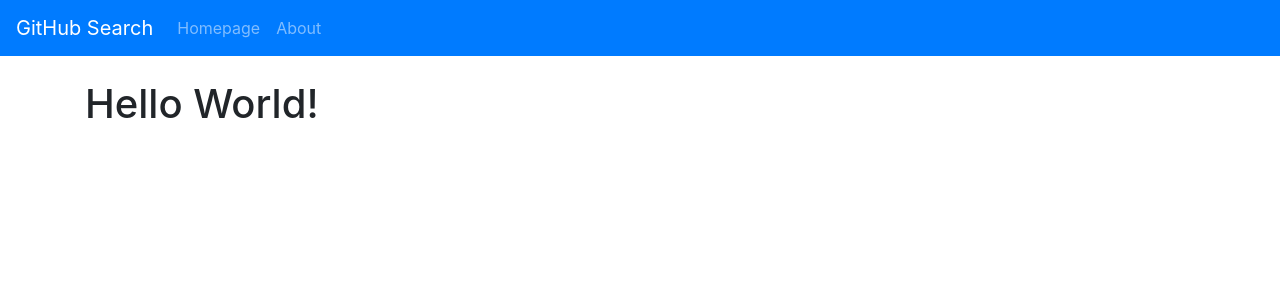
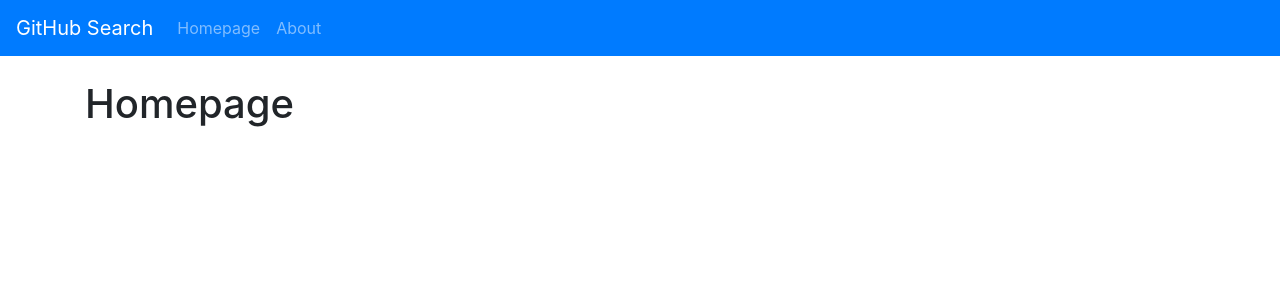
Before and after one commit to keXXpert/reactGithubSearch, a React (Create React App) app: page / in a window 1280 px wide. Shown: the top 300 px of the page. Built offline with nearby package versions, Linux system fonts and the light colour scheme.

Commit message:
added initial pages

```diff
--- a/src/App.js
+++ b/src/App.js
@@ -1,12 +1,13 @@
 import React from 'react';
 import Navbar from './components/Navbar';
+import Home from './pages/Home';
 
 function App() {
   return (
     <>
       <Navbar />
       <div className="container pt-4">
-        <h1>Hello World!</h1>
+        <Home />
       </div>
     </>
   );
--- /dev/null
+++ b/src/pages/Home.jsx
@@ -0,0 +1,11 @@
+import React from 'react'
+
+const Home = (props) => {
+    return (
+        <div>
+            <h1>Homepage</h1>
+        </div>
+    )
+}
+
+export default Home
```
Also changed, not shown: src/pages/About.jsx (added, +11 -0 lines), src/pages/Profile.jsx (added, +11 -0 lines).
